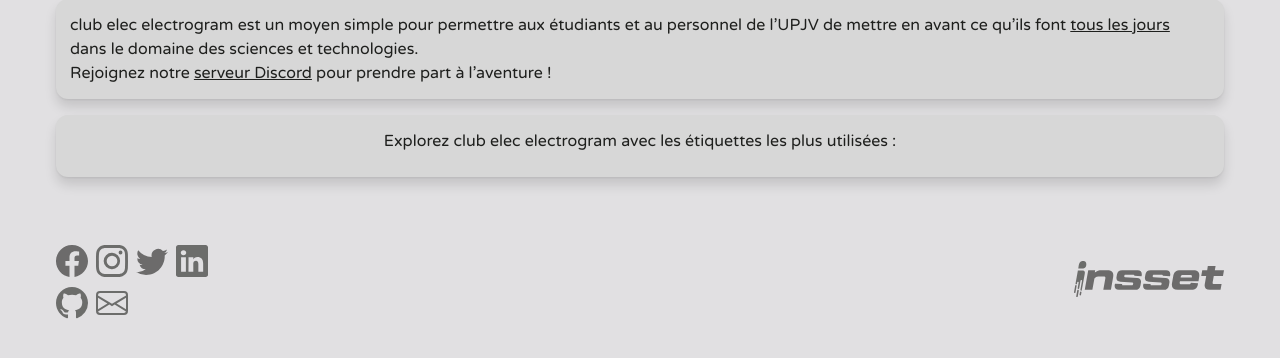
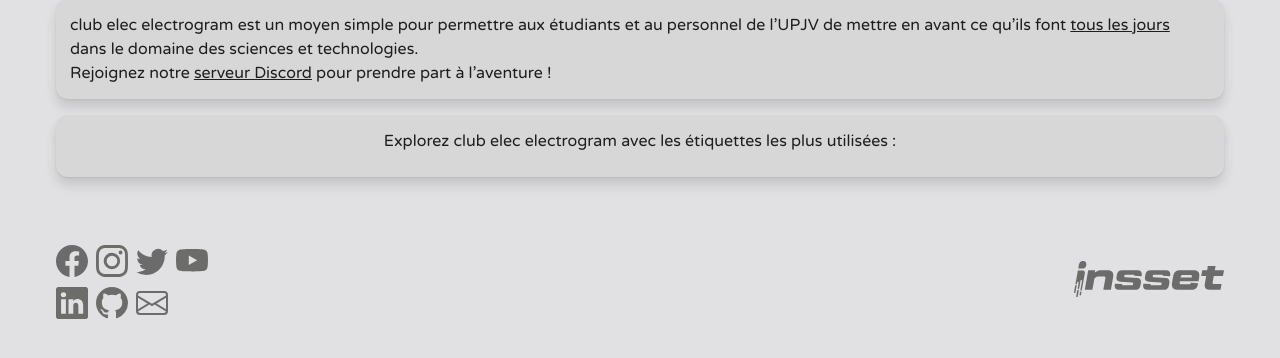
Before and after one commit to ClubElecINSSET/electrogram-web, a PHP site: page /public/ in a window 1280 px wide. Shown: the part 185-543 px from the top of the page. Run offline with PHP 8.4, Linux system fonts and the light colour scheme; data that the repository does not hold is empty.

Commit message:
Update index.php

```diff
--- a/www/index.php
+++ b/www/index.php
@@ -202,6 +202,13 @@ $value = isset($_GET["value"]) ? $_GET["value"] : null;
                             </g>
                         </svg>
                     </a>
+                    <a href="https://youtube.com/@ClubElecINSSET">
+                        <svg xmlns="http://www.w3.org/2000/svg" aria-label="YouTube" width="32" height="32" fill="currentColor" viewBox="0 0 16 16">
+                            <g>
+                                <path d="M8.051 1.999h.089c.822.003 4.987.033 6.11.335a2.01 2.01 0 0 1 1.415 1.42c.101.38.172.883.22 1.402l.01.104.022.26.008.104c.065.914.073 1.77.074 1.957v.075c-.001.194-.01 1.108-.082 2.06l-.008.105-.009.104c-.05.572-.124 1.14-.235 1.558a2.007 2.007 0 0 1-1.415 1.42c-1.16.312-5.569.334-6.18.335h-.142c-.309 0-1.587-.006-2.927-.052l-.17-.006-.087-.004-.171-.007-.171-.007c-1.11-.049-2.167-.128-2.654-.26a2.007 2.007 0 0 1-1.415-1.419c-.111-.417-.185-.986-.235-1.558L.09 9.82l-.008-.104A31.4 31.4 0 0 1 0 7.68v-.123c.002-.215.01-.958.064-1.778l.007-.103.003-.052.008-.104.022-.26.01-.104c.048-.519.119-1.023.22-1.402a2.007 2.007 0 0 1 1.415-1.42c.487-.13 1.544-.21 2.654-.26l.17-.007.172-.006.086-.003.171-.007A99.788 99.788 0 0 1 7.858 2h.193zM6.4 5.209v4.818l4.157-2.408L6.4 5.209z" />
+                            </g>
+                        </svg>
+                    </a>
                     <a href="https://linkedin.com/company/clubelecinsset">
                         <svg xmlns="http://www.w3.org/2000/svg" aria-label="LinkedIn" width="32" height="32" fill="currentColor" viewBox="0 0 16 16">
                             <g>
```
